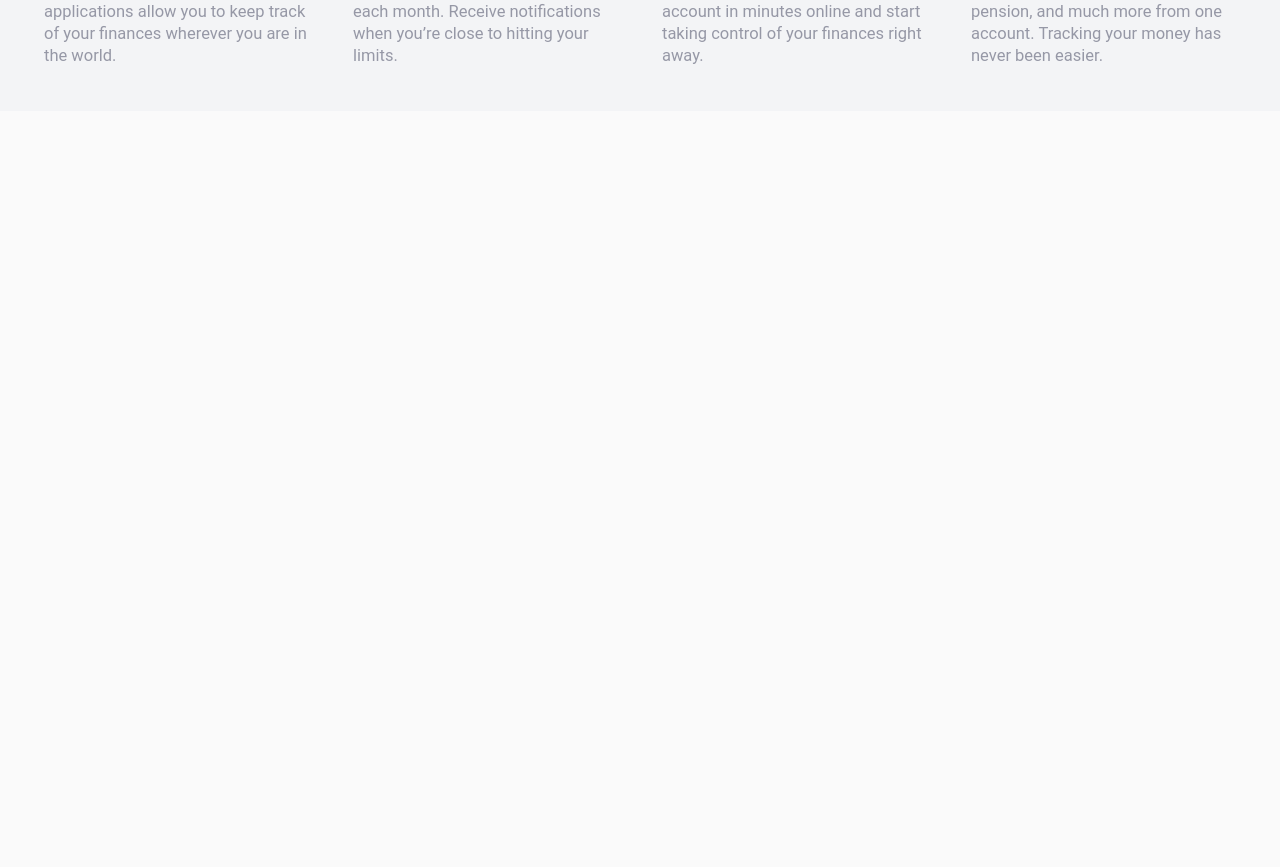
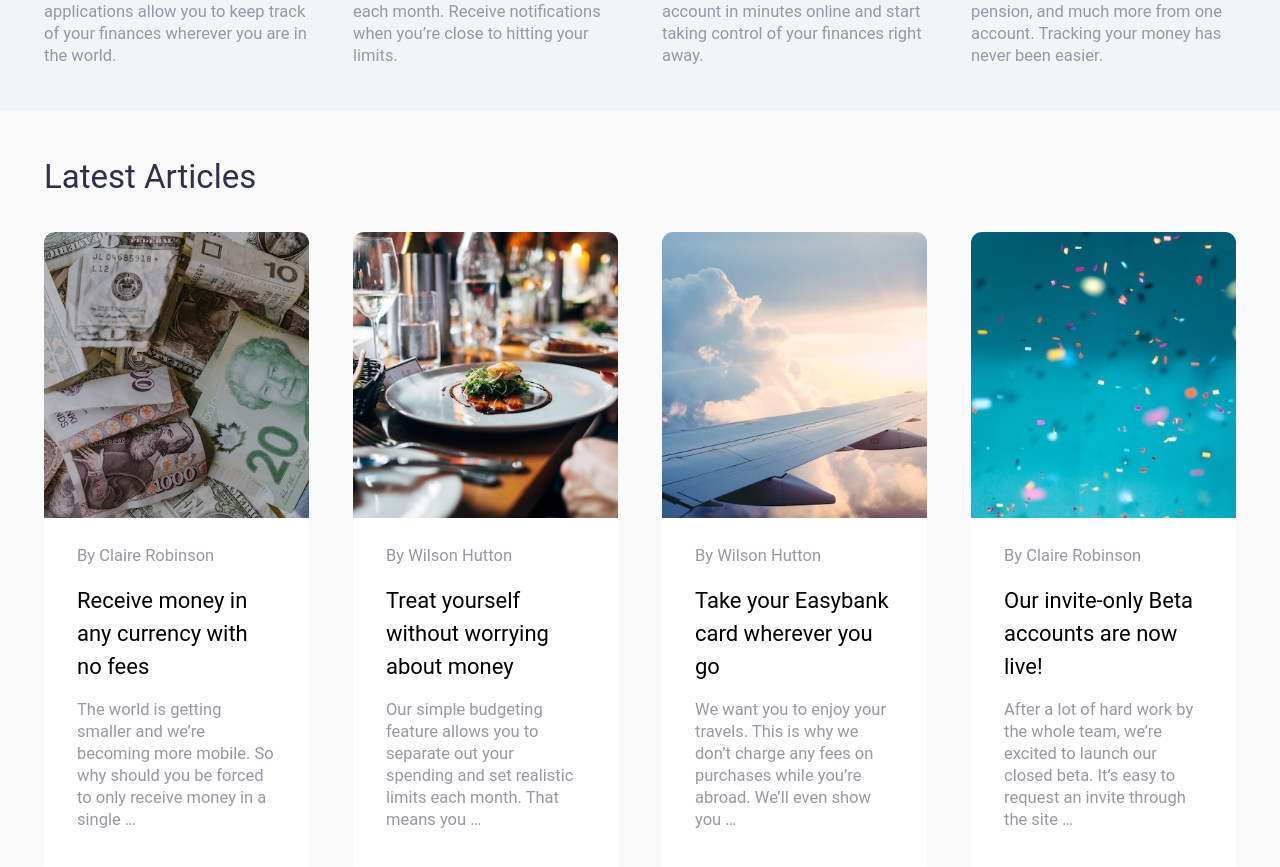
Before and after one commit to oliwerwojtas/easybank-landing-page, a React (Vite) app: page / in a window 1280 px wide. Shown: the part 1229-2096 px from the top of the page. Before the commit the page ends 1340 px from the top, so only its background shows below. Built offline with nearby package versions, Linux system fonts and the light colour scheme.

Commit message:
feat: :sparkles: create Articles component

```diff
--- a/src/App.jsx
+++ b/src/App.jsx
@@ -1,6 +1,7 @@
 import { Navbar } from "./components/Navbar";
 import { Main } from "./components/Main";
 import { About } from "./components/About";
+import { Articles } from "./components/Articles";
 const App = () => {
   return (
     <>
@@ -10,6 +11,7 @@
       <main>
         <Main />
         <About />
+        <Articles />
       </main>
       <div></div>
     </>
--- a/src/components/About.jsx
+++ b/src/components/About.jsx
@@ -18,7 +18,7 @@
           {items.map((item, i) => (
             <div key={i}>
               <img className="block mx-auto" src={item.img} alt="" />
-              <p className="text-center my-6 font-normal">{item.title}</p>
+              <p className="text-center my-6 font-normal text-md">{item.title}</p>
               <p className="text-center text-xs text-grayishBlue">{item.text}</p>
             </div>
           ))}
--- /dev/null
+++ b/src/components/Articles.jsx
@@ -0,0 +1,25 @@
+import { articles } from "../helpers";
+
+export const Articles = () => {
+  return (
+    <div>
+      <section className="section">
+        <div className="">
+          <h2 className="text-2xl text-darkBlue mb-6 text-center md:text-left">Latest Articles</h2>
+        </div>
+        <div className="flex flex-wrap gap-8">
+          {articles.map((article, i) => (
+            <article className="w-full rounded-lg bg-white overflow-hidden" key={i}>
+              <img className="w-full h-52 object-cover" src={article.img} alt="" />
+              <div className="pt-5 pr-6 pb-8 pl-6">
+                <span className="text-xs block text-grayishBlue">{article.author}</span>
+                <p className="cursor-pointer py-3 hover:text-limeGreen">{article.title}</p>
+                <p className="text-xs block text-grayishBlue">{article.text}</p>
+              </div>
+            </article>
+          ))}
+        </div>
+      </section>
+    </div>
+  );
+};
--- a/src/components/Navbar.jsx
+++ b/src/components/Navbar.jsx
@@ -32,9 +32,9 @@
                   <li
                     onClick={() => setOpen(!open)}
                     key={i}
-                    className="block hover:border-b-4 ml-2"
+                    className=" block hover:border-b-4 border-limeGreen ml-2"
                   >
-                    <a className="text-gray-400 hover:text-gray-600 text-xs" href={link.path}>
+                    <a className="text-gray-400 text-xs" href={link.path}>
                       {link.name}
                     </a>
                   </li>
--- a/src/helpers.jsx
+++ b/src/helpers.jsx
@@ -2,6 +2,10 @@
 import online from "../src/assets/icon-online.svg";
 import onboarding from "../src/assets/icon-onboarding.svg";
 import api from "../src/assets/icon-api.svg";
+import currency from "../src/assets/image-currency.jpg";
+import restaurant from "../src/assets/image-restaurant.jpg";
+import plane from "../src/assets/image-plane.jpg";
+import confetti from "../src/assets/image-confetti.jpg";
 
 export const navLinks = [
   { path: "#", name: "Home" },
@@ -33,3 +37,30 @@
     text: "Manage your savings, investments, pension, and much more from one account. Tracking your money has never been easier.",
   },
 ];
+
+export const articles = [
+  {
+    img: currency,
+    author: "By Claire Robinson",
+    title: "Receive money in any currency with no fees",
+    text: "The world is getting smaller and we’re becoming more mobile. So why should you be forced to only receive money in a single …",
+  },
+  {
+    img: restaurant,
+    author: "By Wilson Hutton",
+    title: "Treat yourself without worrying about money",
+    text: "Our simple budgeting feature allows you to separate out your spending and set realistic limits each month. That means you …",
+  },
+  {
+    img: plane,
+    author: "By Wilson Hutton",
+    title: "Take your Easybank card wherever you go",
+    text: "We want you to enjoy your travels. This is why we don’t charge any fees on purchases while you’re abroad. We’ll even show you …",
+  },
+  {
+    img: confetti,
+    author: "By Claire Robinson",
+    title: "Our invite-only Beta accounts are now live!",
+    text: "After a lot of hard work by the whole team, we’re excited to launch our closed beta. It’s easy to request an invite through the site …",
+  },
+];
--- a/src/index.css
+++ b/src/index.css
@@ -99,3 +99,15 @@
     width: calc(25% - 1.5rem);
   }
 }
+@media (min-width: 556px) {
+  .section article {
+    width: calc(50% - 1rem);
+    max-width: unset;
+  }
+}
+
+@media (min-width: 1200px) {
+  .section article {
+    width: calc(25% - 1.5rem);
+  }
+}
--- a/tailwind.config.cjs
+++ b/tailwind.config.cjs
@@ -7,6 +7,7 @@
         lightGrayishBlue: "hsl(220, 16%, 96%)",
         darkBlue: "hsl(233, 26%, 24%)",
         grayishBlue: "hsl(233, 8%, 62%)",
+        limeGreen: "hsl(136, 65%, 51%)",
       },
     },
   },
```
